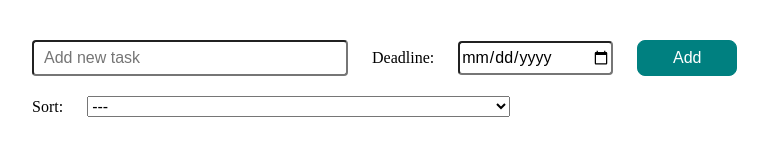
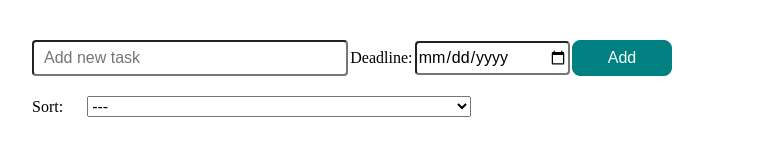
Before and after one commit to volkova-annie/Epam-todo, a website built with webpack: page index.html in a window 1280 px wide. Shown: the whole page, without its empty margins (8-776 px from the left). Built offline with nearby package versions, Linux system fonts and the light colour scheme.

Commit message:
modify styles

```diff
--- a/styles.css
+++ b/styles.css
@@ -2,8 +2,15 @@
   margin-top: 40px;
   margin-left: 40px;
   display: inline-block;
+  width: 50%;
 }
 
+.new-task {
+  width: 100%;
+  display: flex;
+  justify-content: space-between;
+  align-items: baseline;
+}
 .new-task__button {
   width: 100px;
   height: 36px;
@@ -33,12 +40,6 @@
   cursor: pointer;
   height: 30px;
   width: 150px;
-  margin-left: 20px;
-  margin-right: 20px;
-}
-
-.new-task__deadline {
-  margin-left: 20px;
 }
 
 .tasks {
@@ -85,7 +86,6 @@ label {
   border: 1px solid #A52A2A;
 }
 
-
 .task__checkbox {
   margin-right: 30px;
   cursor: pointer;
```
